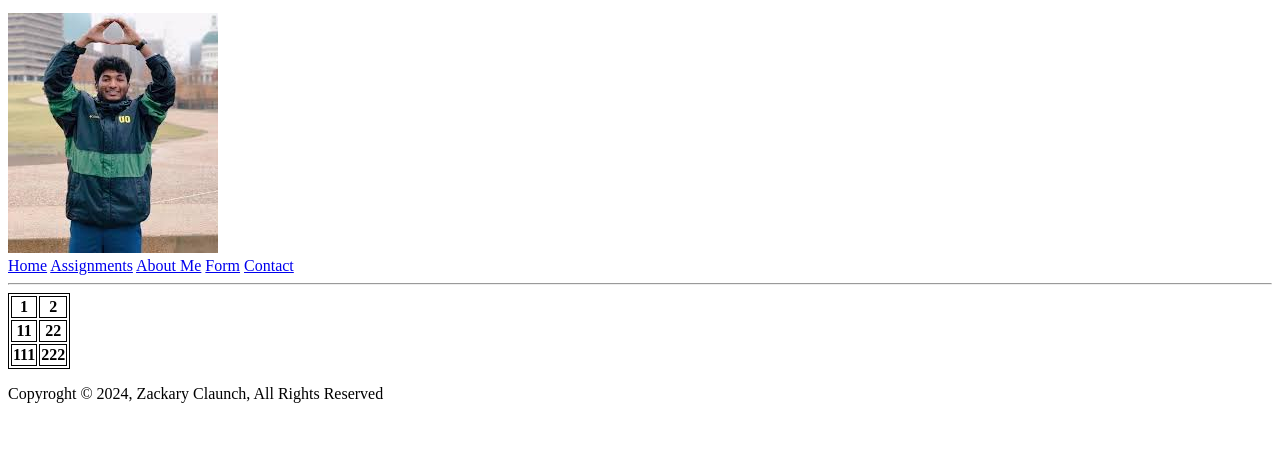
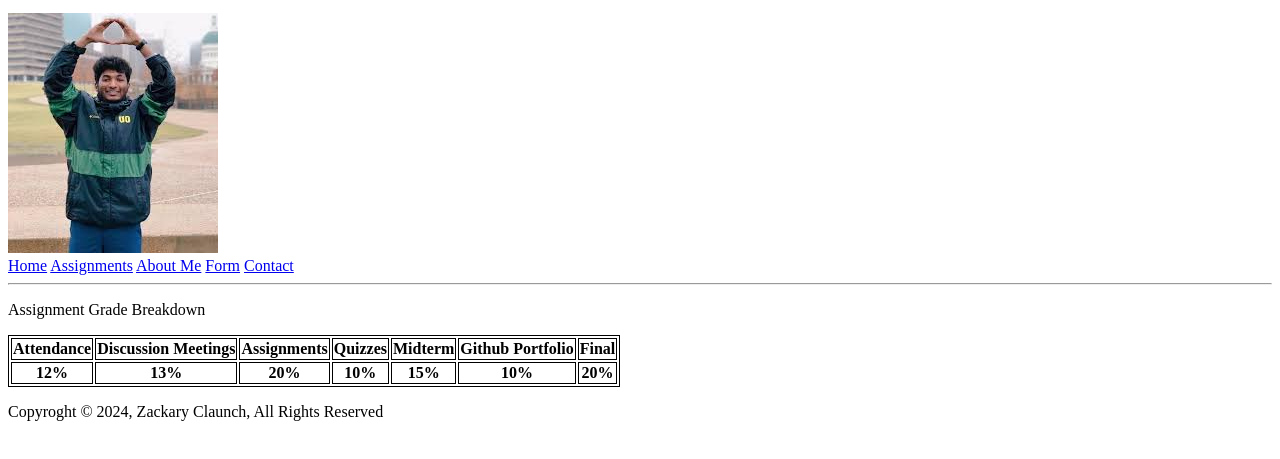
Before and after one commit to ZackaryClaunch/SFTE-101, a plain HTML site: page index.html in a window 1280 px wide. Shown: the part 101-560 px from the top of the page. Drawn offline with Linux system fonts and the light colour scheme.

Commit message:
Update index.html

```diff
--- a/index.html
+++ b/index.html
@@ -24,20 +24,27 @@
             </nav>
 
 <hr>
-
+<p>Assignment Grade Breakdown</p>
                 <table>
                     <tr>
-                        <th>1</th>
-                        <th>2</th>
+                        <th>Attendance</th>
+                        <th>Discussion Meetings</th>
+                        <th>Assignments</th>
+                        <th>Quizzes</th>
+                        <th>Midterm</th>
+                        <th>Github Portfolio</th>
+                        <th>Final</th>
                     </tr>
                     <tr>
-                        <th>11</th>
-                        <th>22</th>
+                        <th>12%</th>
+                        <th>13%</th>
+                        <th>20%</th>
+                        <th>10%</th>
+                        <th>15%</th>
+                        <th>10%</th>
+                        <th>20%</th>
                     </tr>
-                    <tr>
-                        <th>111</th>
-                        <th>222</th>
-                    </tr>
+
                 </table>
 
 
```
